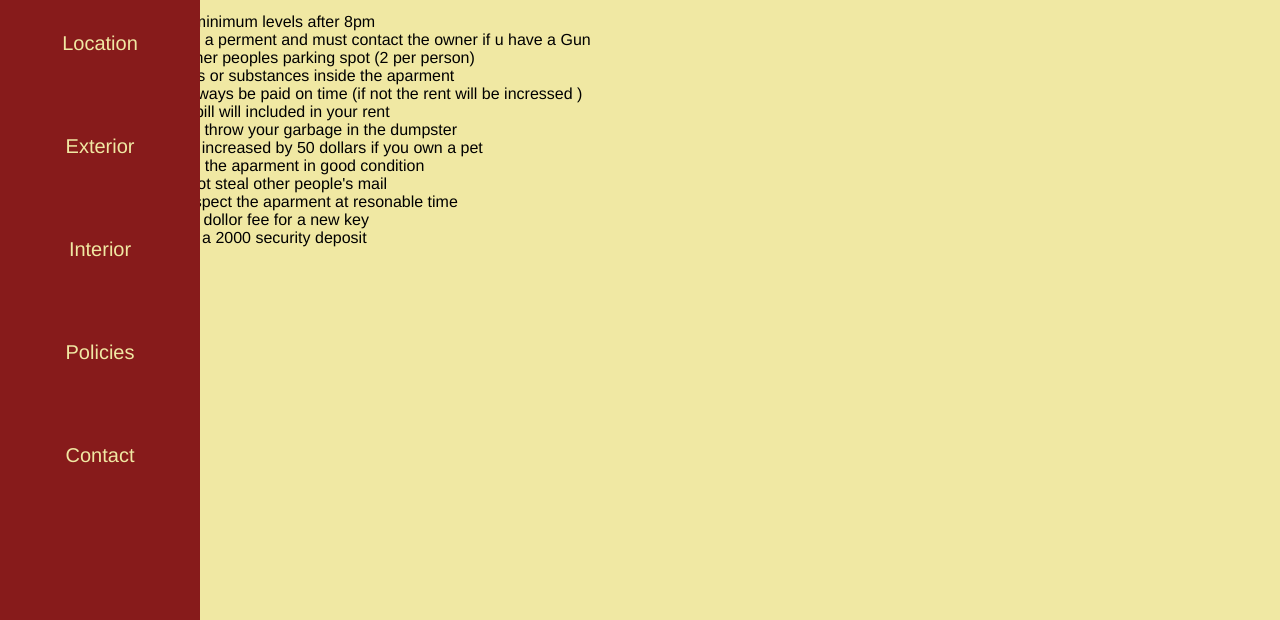
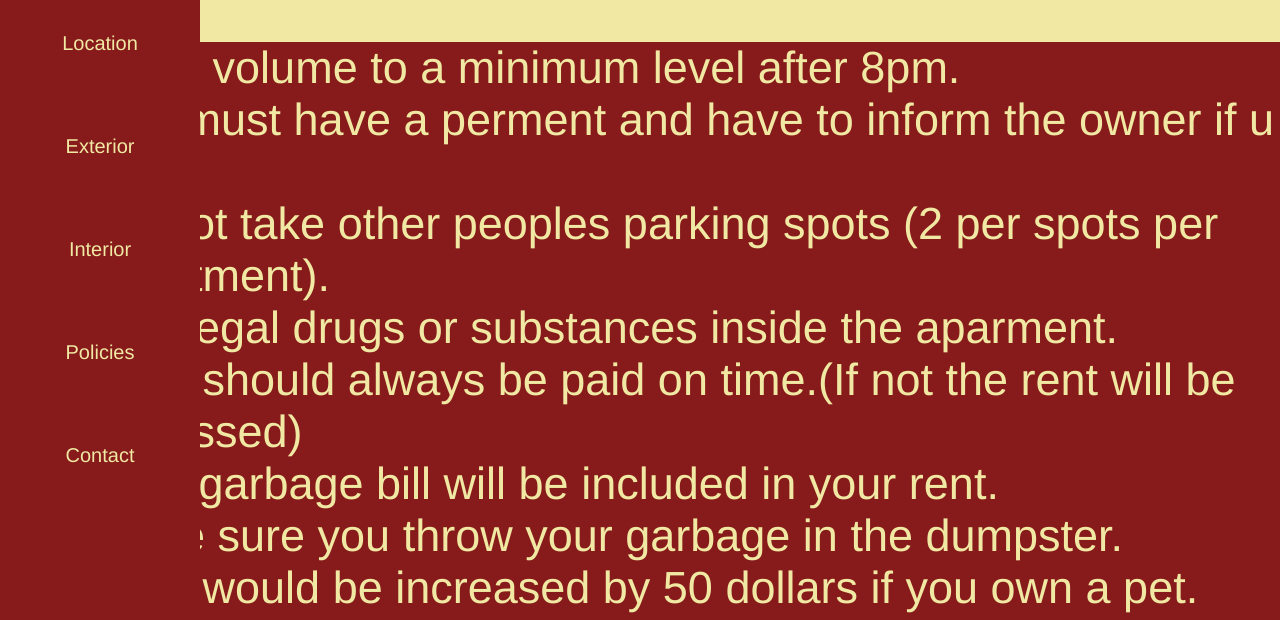
Before and after one commit to Nil797/New-Bapa-Housing, a plain HTML site: page policies.html in a window 1280 px wide. Shown: the part 175-795 px from the top of the page. Drawn offline with nearby package versions, Linux system fonts and the light colour scheme.

Commit message:
uuuh
hhjh

```diff
--- a/policies.html
+++ b/policies.html
@@ -26,18 +26,21 @@
   <section class="content">
 
   </section>
-
+<div class="policies">
   <ul>
-    <li>Keep volume minimum levels after 8pm</li>
-    <li>You must have a perment and must contact the owner if u have a Gun</li>
-    <li>Do not take other peoples parking spot (2 per person)</li>
-    <li>No illegal drugs or substances inside the aparment</li>
-    <li>Rent should always be paid on time (if not the rent will be incressed )</li>
-    <li>Your garbage bill will included in your rent</li>
-    <li>Make sure you throw your garbage in the dumpster</li>
-    <li>Rent would be increased by 50 dollars if you own a pet</li>
-    <li>You must keep the aparment in good condition</li>
-    <li>People must not steal other people's mail</li>
-    <li>Owner can imspect the aparment at resonable time</li>
-    <li>There will be 5 dollor fee for a new key</li>
-    <li>You must drop a 2000 security deposit</li>
+    <li>Keep volume to a minimum level after 8pm.</li>
+    <li>You must have a perment and have to inform the owner if u have a Gun.</li>
+    <li>Do not take other peoples parking spots (2 per spots per Apartment).</li>
+    <li>No illegal drugs or substances inside the aparment.</li>
+    <li>Rent should always be paid on time.(If not the rent will be incressed)</li>
+    <li>Your garbage bill will be included in your rent.</li>
+    <li>Make sure you throw your garbage in the dumpster.</li>
+    <li>Rent would be increased by 50 dollars if you own a pet.</li>
+    <li>You must keep the aparment in good condition.</li>
+    <li>People must not steal other people's mail.</li>
+    <li>Owner can inspect the aparment at any time but must have a reason to do so.</li>
+    <li>There will be 5 dollor fee for a new key.</li>
+    <li>You must drop a $2000 security deposit.</li>
+    <li>If rent isn't paid in 6 months it will result in an eviction notice.</li>
+  </ul>
+</div>
--- a/style.css
+++ b/style.css
@@ -152,6 +152,16 @@ body {
 	text-align: center;
 	width: 1367px;
 	height: 120px;
+}
+.floorplan{
+	width: 1367px;
+}
+.policies{
+	background-color: #871b1b;
+	color: #f0e8a3;
+	width: 1367px;
+	height: 1000px;
+	font-size: 45px;
 }
 
 
```
Also changed, not shown: interior.html (+1 -1 lines).
